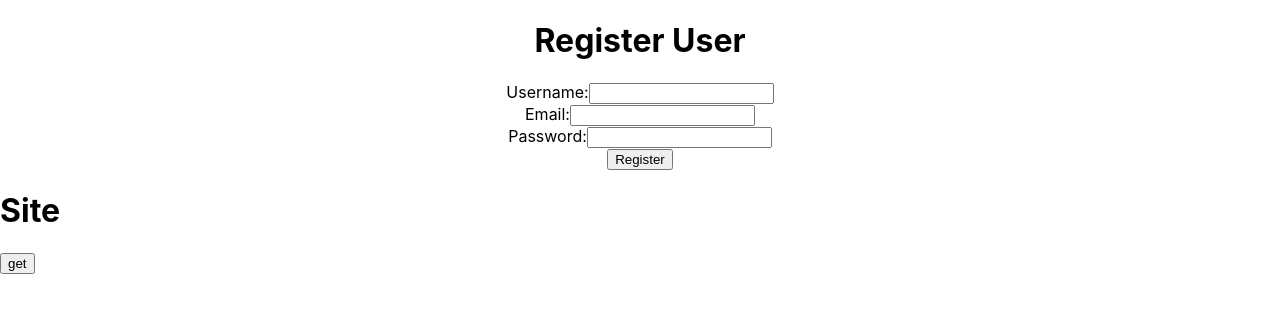
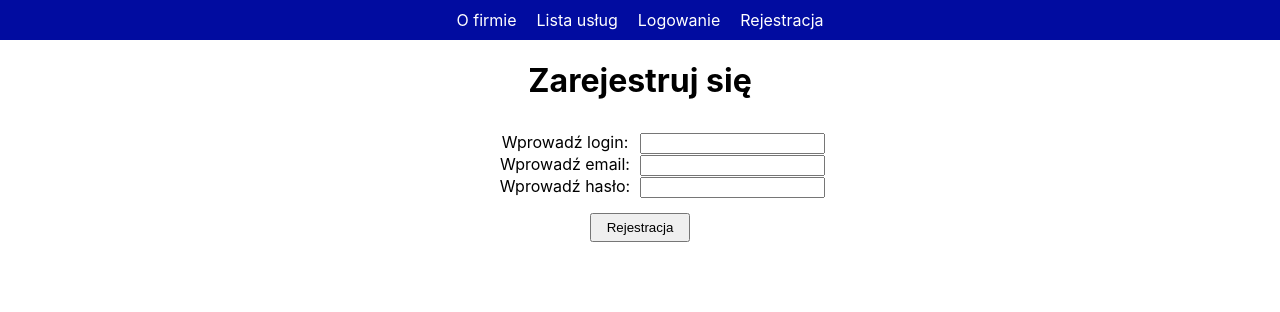
Before and after one commit to mpotoniec/ZTI-Projekt-frontend, a React (Create React App) app: page /registration in a window 1280 px wide. Shown: the top 312 px of the page. Built offline with nearby package versions, Linux system fonts and the light colour scheme.

Commit message:
better look, done basic reservation

```diff
--- a/src/App.js
+++ b/src/App.js
@@ -4,8 +4,7 @@ import './App.css';
 import {
   BrowserRouter as Router,
   Switch,
-  Route,
-  Link
+  Route
 } from "react-router-dom";
 
 import Home from './components/home'
@@ -13,19 +12,30 @@ import Login from './components/login';
 import Registration from './components/registration';
 import Reservation from './components/reservation';
 import Services from './components/services';
+import Navbar from './components/navbar';
 
 class App extends React.Component {
-  state = { message: "" }
+  state = { token: null }
 
   callbackFunction = (childData) => {
-      this.setState({message: childData})
+      this.setState({token: childData})
   }
 render(){
-  console.log(this.state.message);
+  let reservation;
+  if(this.state.token != null){
+    reservation = <Reservation token={this.state.token}/>;
+  }else{
+    reservation = null;
+  }
+  console.log('token', this.state.token);
+  console.log(reservation);
   return (
     <div>
+
       <Router>
+        <Navbar token={this.state.token}/>
         <div className="App">
+          <Switch>
             <Route exact path="/" component = {Home} />
             <Route path="/login" >
               <Login parentCallback = {this.callbackFunction}/>
@@ -33,12 +43,14 @@ render(){
             <Route path="/registration" component = {Registration} />
             <Route path="/services" component = {Services} />
             <Route path="/reservation" >
-
+              <Reservation token={this.state.token}/>
             </Route>
-
+          </Switch>
         </div>
       </Router>
-      <Reservation token={this.state.message}/>
+
+
+
     </div>
   );
   }
--- /dev/null
+++ b/src/components/css/elements.css
@@ -0,0 +1,18 @@
+.Button {
+    padding: 5px 15px;
+    margin: 5px;
+}
+
+.Label {
+
+}
+.FirstRow{
+
+}
+.Wrapper {
+    display: grid;
+    grid-template-columns: 150px 50px;
+    padding:10px;
+    width: 300px;
+    margin:auto;
+}
--- /dev/null
+++ b/src/components/css/navbar.css
@@ -0,0 +1,16 @@
+.Navbar {
+    padding: 10px;
+    text-align: center;
+    background-color: rgb(1, 12, 160);
+
+}
+
+.Link {
+    margin: 10px;
+    text-decoration: none;
+    color: white;
+}
+
+.Link:hover {
+    color:firebrick;
+}
--- a/src/components/login.js
+++ b/src/components/login.js
@@ -1,5 +1,6 @@
 //import { render } from '@testing-library/react';
 import React, { Component} from 'react';
+import './css/elements.css';
 
 class Login extends Component {
 
@@ -52,21 +53,25 @@ class Login extends Component {
     render() {
         return (
             <div>
-                <h1>login user</h1>
-                <label>
-                    Username:
-                    <input type='text' name='username' value={this.state.credentials.username} onChange={this.inputChanged} />
-                </label>
-                <br/>
-                <label>
-                    Password:
-                    <input type='text' name='password' value={this.state.credentials.password} onChange={this.inputChanged} />
-                </label>
-                <br/>
+                <h1>Zaloguj się</h1>
+                <div className="Wrapper">
 
-                <button onClick={this.login}>Login</button>
-                <button onClick={this.logout}>Logout</button>
-                <button onClick={this.showtoken}>showtoken</button>
+                        <div>Wprowadź login:</div>
+                        <label className="Label">
+
+                            <input type='text' name='username' value={this.state.credentials.username} onChange={this.inputChanged} />
+                        </label>
+
+                    <div>Wprowadź hasło:</div>
+                    <label className="Label">
+
+                        <input type='text' name='password' value={this.state.credentials.password} onChange={this.inputChanged} />
+                    </label>
+                </div>
+
+                <button className="Button" onClick={this.login}>Zaloguj</button>
+                <button className="Button" onClick={this.logout}>Wyloguj</button>
+
             </div>
         );
     }
@@ -74,4 +79,3 @@ class Login extends Component {
 
 
 export default Login;
-//<h1>Token: { this.state.token }</h1>
--- /dev/null
+++ b/src/components/navbar.js
@@ -0,0 +1,28 @@
+import React,{Component} from 'react';
+import {NavLink} from "react-router-dom";
+import './css/navbar.css';
+
+class Navbar extends Component {
+
+    render(){
+        let reservation;
+        if(this.props.token != null){
+            reservation = <NavLink className="Link" to="/reservation">Rezerwacja</NavLink>;
+        }else{
+            reservation = null;
+        }
+        console.log('props token', this.props.token);
+        return (
+            <div className="Navbar">
+                <NavLink className="Link" to="/">O firmie</NavLink>
+                <NavLink className="Link" to="/services">Lista usług</NavLink>
+                <NavLink className="Link" to="/login">Logowanie</NavLink>
+                <NavLink className="Link" to="/registration">Rejestracja</NavLink>
+                {reservation}
+
+            </div>
+        );
+        }
+}
+
+export default Navbar;
--- a/src/components/registration.js
+++ b/src/components/registration.js
@@ -1,9 +1,10 @@
 import React, { Component} from 'react';
+import './css/elements.css';
 
 class Registration extends Component {
 
     state = {
-        credentials: {username: '', email: '', password: ''}
+        credentials: {username: '', email: '', password: '', password2: ''}
     }
 
     register = event => {
@@ -15,7 +16,7 @@ class Registration extends Component {
         .then(data => data.json())
         .then(
             data => {
-                console.log(data.token)
+                console.log(data)
             }
         ).catch(error => console.error(error))
     }
@@ -30,24 +31,25 @@ class Registration extends Component {
     render() {
         return (
             <div>
-                <h1>Register User</h1>
+                <h1>Zarejestruj się</h1>
+                    <div className="Wrapper">
+                        <div>Wprowadź login:</div>
                          <label>
-                    Username:
                             <input type='text' name='username' value={this.state.credentials.username} onChange={this.inputChanged} />
                         </label>
-                <br/>
+
+                        <div>Wprowadź email:</div>
                         <label>
-                    Email:
                             <input type='text' name='email' value={this.state.credentials.email} onChange={this.inputChanged} />
                         </label>
-                <br/>
+
+                        <div>Wprowadź hasło:</div>
                         <label>
-                    Password:
                             <input type='text' name='password' value={this.state.credentials.password} onChange={this.inputChanged} />
                         </label>
-                <br/>
 
-                <button onClick={this.register}>Register</button>
+                        </div>
+                            <button className="Button" onClick={this.register}>Rejestracja</button>
                         </div>
         );
     }
--- a/src/components/reservation.js
+++ b/src/components/reservation.js
@@ -1,15 +1,22 @@
 import React, { Component } from "react";
+import './css/elements.css';
 
 class Reservation extends Component {
     state = {
         token: null,
-        data_from_site: ''
+        data_from_site: '',
+        services: [""],
+        stations: [""],
+        service_to_send: '',
+        station_to_send: '',
+        to_post_data: ''
     };
 
     get_data = event => {
         fetch('http://127.0.0.1:8000/reservation/', {
          method: 'GET',
          headers: {"Authorization": "Token " + this.props.token},
+         body: JSON.stringify(this.state.credentials)
         })
         .then(data => data.json())
         .then(
@@ -21,20 +28,98 @@ class Reservation extends Component {
         ).catch(error => console.error(error))
     }
 
+    get_info = event => {
+        fetch('http://127.0.0.1:8000/services/getinfo/', {
+         method: 'GET',
+        })
+        .then(data => data.json())
+        .then(
+            data => {
+                console.log("fetching...")
+                data = data.split("|")
+                var services = data[0].split("-")
+                var stations = data[1].split("-")
+                this.setState({services: services})
+                this.setState({stations: stations})
+
+                this.setState({service_to_send: services[0]})
+                this.setState({station_to_send: stations[0]})
+            }
+        ).catch(error => console.error(error))
+    }
+
+    make_reservation = event => {
+
+        var to_reserve = this.state.service_to_send + '-' + this.state.station_to_send
+        this.setState({to_post_data: to_reserve})
+
+        fetch('http://127.0.0.1:8000/reservation/reserve/', {
+         method: 'POST',
+         headers: {"Authorization": "Token " + this.props.token},
+         body: JSON.stringify(to_reserve)
+        })
+        .then(data => data.json())
+        .then(
+            data => {
+                console.log("fetching...")
+                console.log('to send', this.state.to_post_data)
+                console.log('response',data)
+            }
+        ).catch(error => console.error(error))
+    }
+
     componentDidMount(){
         this.setState({
-            token: this.props.token
+            token: this.props.token,
         });
+        this.get_data();
+        this.get_info();
     }
+
+    handle_serviceChange = event => {
+        var service = event.target.value
+        this.setState({service_to_send: service})
+        console.log(event.target.value)
+    }
+
+    handle_stationChange = event => {
+        var station = event.target.value
+        this.setState({station_to_send: station})
+        console.log(event.target.value)
+    }
+
 
     render() {
         console.log(this.props.token);
 
         return (
             <div>
-                <h1>Site</h1>
-                <button onClick={this.get_data}>get</button>
+                <h1>Informacje o Twoich rezerwacjach</h1>
+
                 <p> { this.state.data_from_site }</p>
+
+                <h1>Dokonaj rezerwacji</h1>
+
+                <div className="container pt~5">
+                    <select className="custom-select" onChange={this.handle_serviceChange}>
+                        {this.state.services.map(station =>
+                            <option value={station}>{station}</option>
+                        )};
+                    </select>
+                </div>
+
+                <div className="container pt~5">
+                    <select className="custom-select" onChange={this.handle_stationChange}>
+                        {this.state.stations.map(station =>
+                            <option value={station}>{station}</option>
+                        )};
+                    </select>
+                </div>
+
+                <button className="Button" onClick={this.make_reservation}>Zarezerwuj</button>
+
+                <p> { this.state.service_to_send }</p>
+                <p> { this.state.station_to_send }</p>
 
             </div>
         )
@@ -42,4 +127,3 @@ class Reservation extends Component {
 }
 
 export default Reservation;
-//<p> {this.state.token}</p>
--- a/src/components/services.js
+++ b/src/components/services.js
@@ -1,6 +1,9 @@
 import { Component } from "react";
 
 class Services extends Component {
+    state = {
+        data_from_site: ''
+    };
 
     get_data = event => {
         fetch('http://127.0.0.1:8000/services/', {
@@ -11,16 +14,23 @@ class Services extends Component {
             data => {
                 console.log("fetching...")
                 console.log(data)
+                this.setState({data_from_site: data})
             }
         ).catch(error => console.error(error))
+    }
+
+    componentDidMount(){
+        this.setState({
+        });
+        this.get_data();
     }
 
 
     render() {
         return (
             <div>
-                <h1>Site</h1>
-                <button onClick={this.get_data}>get</button>
+                <h1>Spis dostępnych usług firmy wulkanizacyjnej</h1>
+                <p> { this.state.data_from_site }</p>
             </div>
         )
     }
```
Also changed, not shown: src/components/css/home.css (added). Lines whose indentation alone changed are shown as unchanged.
